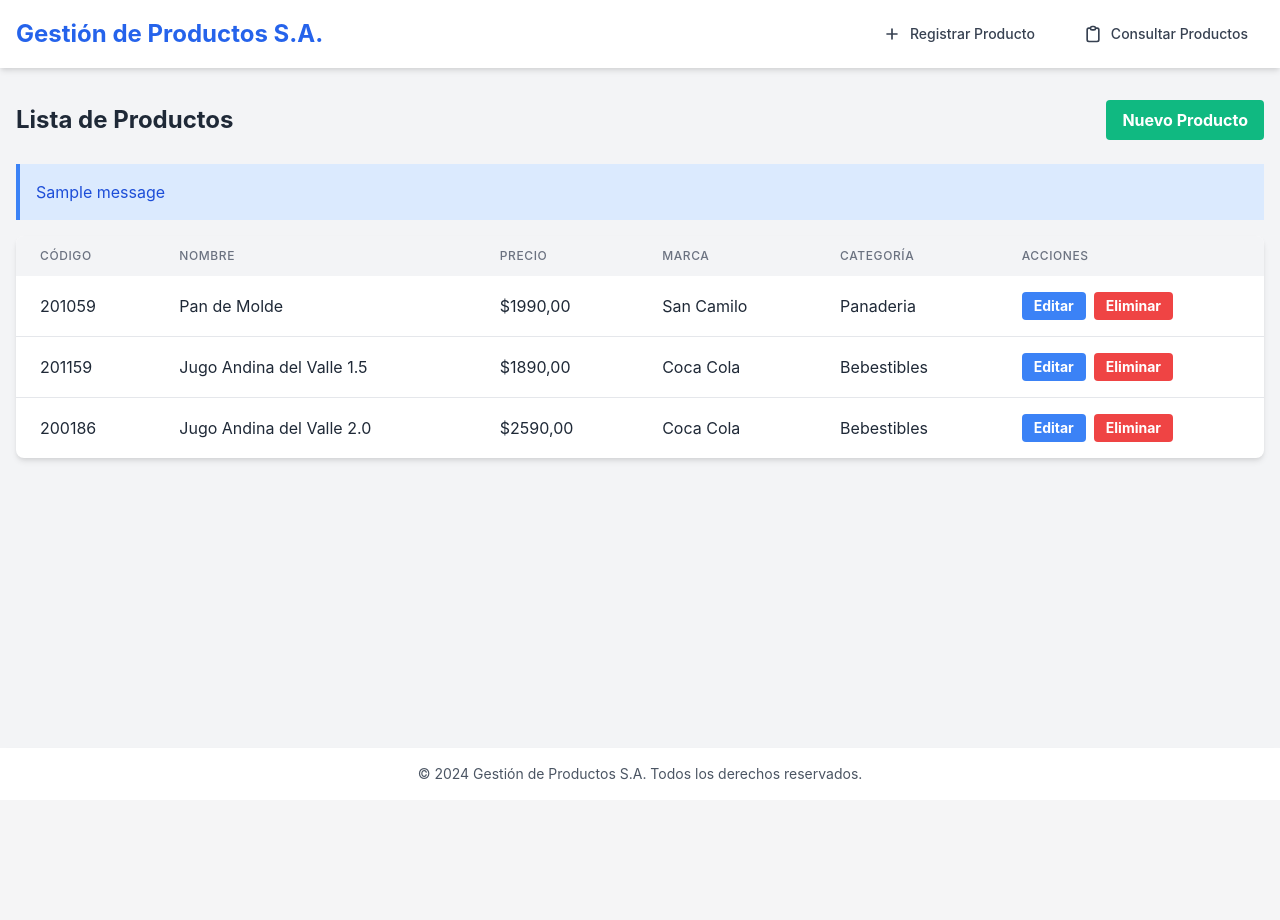
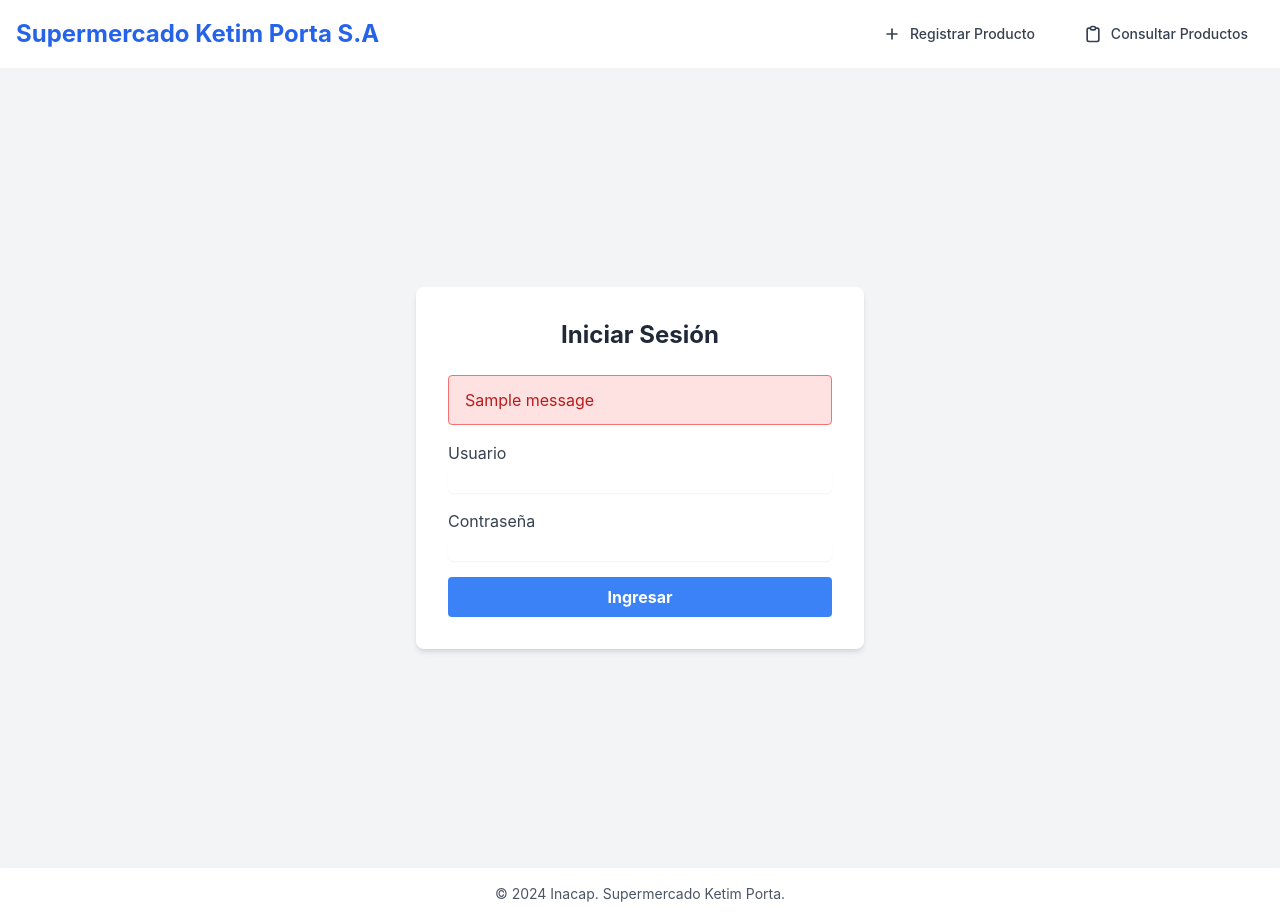
Before and after one commit to Gers0n23/ProgramacionBackend, a Django app: page / in a window 1280 px wide. Before the commit the page ends 780 px from the top, so only its background shows below. Run offline with Django 5.2, Linux system fonts and the light colour scheme; data comes from the database, SQL or seed files in the repository; both versions use the stored data as it was after the commit; one stand-in notice (Sample message) is shown.

Commit message:
Sumativa N3

```diff
--- a/evaluaciones/Sumativa2/gestion_productos/gestion_productos/urls.py
+++ b/evaluaciones/Sumativa2/gestion_productos/gestion_productos/urls.py
@@ -16,13 +16,18 @@ Including another URLconf
 """
 from django.contrib import admin
 from django.urls import path
+from django.contrib.auth import views as auth_views
 from productos import views
 
 urlpatterns = [
     path('admin/', admin.site.urls),
 
+    # URLs de autenticación
+    path('', auth_views.LoginView.as_view(template_name='login.html'), name='login'),
+    path('logout/', auth_views.LogoutView.as_view(), name='logout'),
+
     # URLs para Productos
-    path('', views.lista_productos, name='lista_productos'),
+    path('productos/', views.lista_productos, name='lista_productos'),
     path('registro/', views.registro_producto, name='registro_producto'),
     path('consulta/', views.consulta_productos, name='consulta_productos'),
     path('resultado/<int:producto_id>/', views.resultado_producto, name='resultado_producto'),
--- a/evaluaciones/Sumativa2/gestion_productos/productos/views.py
+++ b/evaluaciones/Sumativa2/gestion_productos/productos/views.py
@@ -1,9 +1,11 @@
 from django.shortcuts import render, redirect, get_object_or_404
 from django.contrib import messages
+from django.contrib.auth.decorators import login_required
 from .forms import ProductoForm, CaracteristicaForm
 from .models import Producto, Categoria, Marca, Caracteristica
 from django.db.models import Q
 
+@login_required
 def registro_producto(request):
     if request.method == 'POST':
         form = ProductoForm(request.POST)
@@ -14,6 +16,7 @@ def registro_producto(request):
         form = ProductoForm()
     return render(request, 'registro.html', {'form': form})
 
+@login_required
 def consulta_productos(request):
     productos = Producto.objects.all()
     categorias = Categoria.objects.all()
@@ -39,14 +42,17 @@ def consulta_productos(request):
     }
     return render(request, 'consulta.html', context)
 
+@login_required
 def resultado_producto(request, producto_id):
     producto = Producto.objects.get(id=producto_id)
     return render(request, 'resultado.html', {'producto': producto})
 
+@login_required
 def lista_productos(request):
     productos = Producto.objects.all()
     return render(request, 'productos/lista.html', {'productos': productos})
 
+@login_required
 def crear_producto(request):
     if request.method == 'POST':
         form = ProductoForm(request.POST)
@@ -58,6 +64,7 @@ def crear_producto(request):
         form = ProductoForm()
     return render(request, 'productos/crear.html', {'form': form})
 
+@login_required
 def editar_producto(request, pk):
     producto = get_object_or_404(Producto, pk=pk)
     if request.method == 'POST':
@@ -70,6 +77,7 @@ def editar_producto(request, pk):
         form = ProductoForm(instance=producto)
     return render(request, 'productos/editar.html', {'form': form, 'producto': producto})
 
+@login_required
 def eliminar_producto(request, pk):
     producto = get_object_or_404(Producto, pk=pk)
     if request.method == 'POST':
@@ -79,10 +87,12 @@ def eliminar_producto(request, pk):
     return render(request, 'productos/eliminar.html', {'producto': producto})
 
 # Vistas de Características
+@login_required
 def lista_caracteristicas(request):
     caracteristicas = Caracteristica.objects.all()
     return render(request, 'caracteristicas/lista.html', {'caracteristicas': caracteristicas})
 
+@login_required
 def crear_caracteristica(request):
     if request.method == 'POST':
         form = CaracteristicaForm(request.POST)
@@ -94,6 +104,7 @@ def crear_caracteristica(request):
         form = CaracteristicaForm()
     return render(request, 'caracteristicas/crear.html', {'form': form})
 
+@login_required
 def editar_caracteristica(request, pk):
     caracteristica = get_object_or_404(Caracteristica, pk=pk)
     if request.method == 'POST':
@@ -106,6 +117,7 @@ def editar_caracteristica(request, pk):
         form = CaracteristicaForm(instance=caracteristica)
     return render(request, 'caracteristicas/editar.html', {'form': form, 'caracteristica': caracteristica})
 
+@login_required
 def eliminar_caracteristica(request, pk):
     caracteristica = get_object_or_404(Caracteristica, pk=pk)
     if request.method == 'POST':
--- a/evaluaciones/Sumativa2/gestion_productos/templates/base.html
+++ b/evaluaciones/Sumativa2/gestion_productos/templates/base.html
@@ -4,7 +4,7 @@
 <head>
     <meta charset="UTF-8">
     <meta name="viewport" content="width=device-width, initial-scale=1.0">
-    <title>{% block title %}Gestión de Productos{% endblock %}</title>
+    <title>{% block title %}Supermercado Ketim Porta S.A{% endblock %}</title>
     <link href="https://cdn.jsdelivr.net/npm/tailwindcss@2.2.19/dist/tailwind.min.css" rel="stylesheet">
     <link href="https://fonts.googleapis.com/css2?family=Open+Sans:wght@400;600;700&display=swap" rel="stylesheet">
     <link rel="stylesheet" href="{% static 'css/styles.css' %}">
@@ -13,7 +13,7 @@
     <header class="bg-white shadow-md">
         <div class="container mx-auto px-4 py-4">
             <div class="flex justify-between items-center">
-                <h1 class="text-2xl font-bold text-blue-600">Gestión de Productos S.A.</h1>
+                <h1 class="text-2xl font-bold text-blue-600">Supermercado Ketim Porta S.A</h1>
                 <nav class="flex space-x-4">
                     <a href="{% url 'registro_producto' %}" class="flex items-center px-4 py-2 text-sm font-medium text-gray-700 hover:bg-gray-100 rounded-md transition duration-150 ease-in-out">
                         <svg xmlns="http://www.w3.org/2000/svg" class="h-5 w-5 mr-2" fill="none" viewBox="0 0 24 24" stroke="currentColor">
@@ -37,7 +37,7 @@
     </main>
     <footer class="bg-white shadow-md">
         <div class="container mx-auto px-4 py-4 text-center">
-            <p class="text-sm text-gray-600">&copy; 2024 Gestión de Productos S.A. Todos los derechos reservados.</p>
+            <p class="text-sm text-gray-600">&copy; 2024 Inacap. Supermercado Ketim Porta.</p>
         </div>
     </footer>
 </body>
--- /dev/null
+++ b/evaluaciones/Sumativa2/gestion_productos/templates/login.html
@@ -0,0 +1,38 @@
+{% extends 'base.html' %}
+{% block title %}Login{% endblock %}
+
+{% block content %}
+<div class="min-h-screen flex items-center justify-center bg-gray-100">
+    <div class="max-w-md w-full bg-white rounded-lg shadow-md p-8">
+        <h2 class="text-2xl font-bold text-center mb-6">Iniciar Sesión</h2>
+
+        {% if messages %}
+            {% for message in messages %}
+                <div class="bg-red-100 border border-red-400 text-red-700 px-4 py-3 rounded mb-4">
+                    {{ message }}
+                </div>
+            {% endfor %}
+        {% endif %}
+
+        <form method="POST">
+            {% csrf_token %}
+            <div class="space-y-4">
+                <div>
+                    <label class="block text-gray-700">Usuario</label>
+                    <input type="text" name="username" required
+                           class="mt-1 block w-full rounded-md border-gray-300 shadow-sm focus:border-blue-500 focus:ring-blue-500">
+                </div>
+                <div>
+                    <label class="block text-gray-700">Contraseña</label>
+                    <input type="password" name="password" required
+                           class="mt-1 block w-full rounded-md border-gray-300 shadow-sm focus:border-blue-500 focus:ring-blue-500">
+                </div>
+                <button type="submit"
+                        class="w-full bg-blue-500 hover:bg-blue-600 text-white font-bold py-2 px-4 rounded focus:outline-none focus:shadow-outline">
+                    Ingresar
+                </button>
+            </div>
+        </form>
+    </div>
+</div>
+{% endblock %}
```
Also changed, not shown: evaluaciones/Sumativa2/gestion_productos/gestion_productos/settings.py (+14 -11 lines), evaluaciones/Sumativa2/gestion_productos/db.sqlite3.
